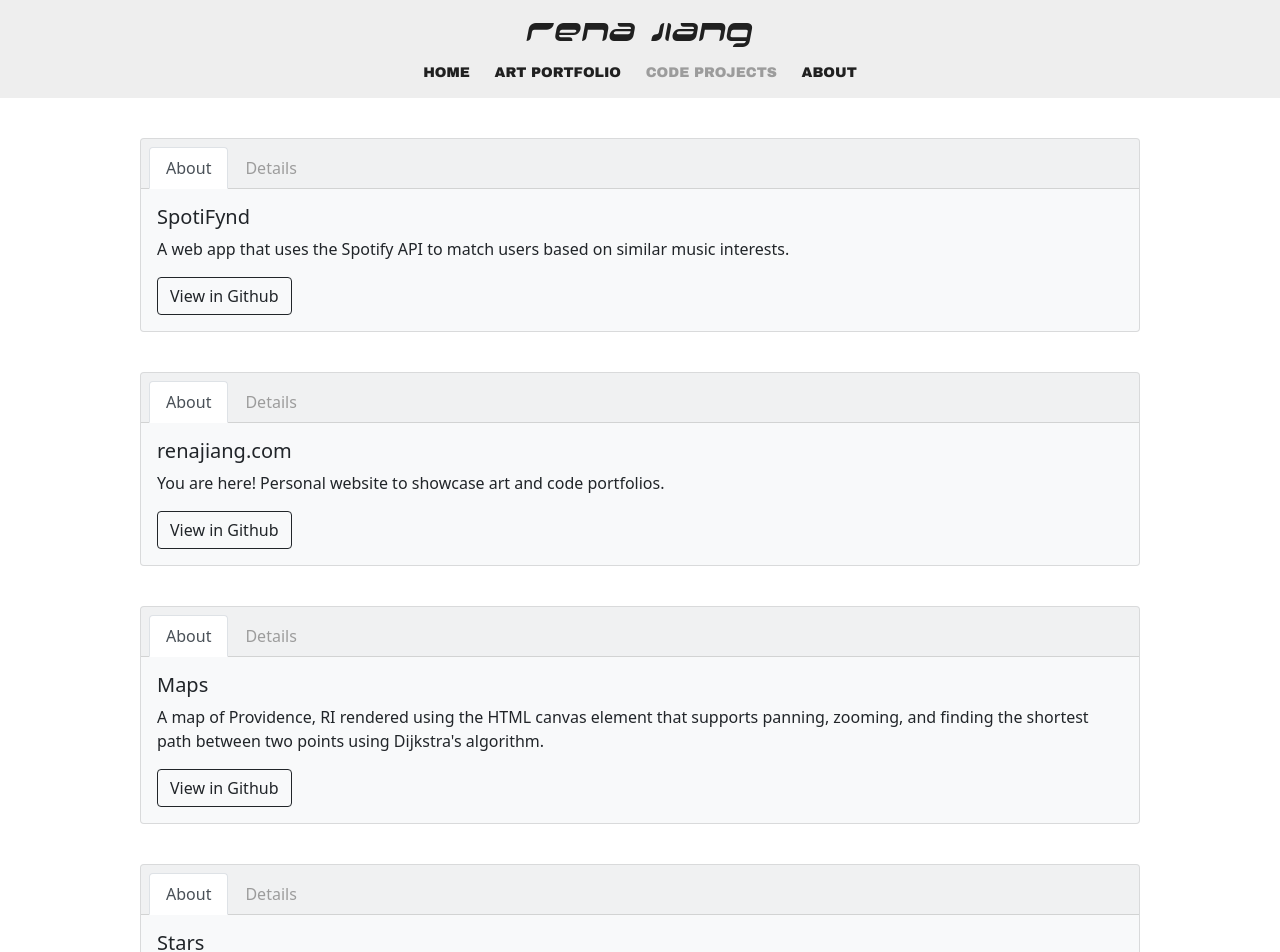
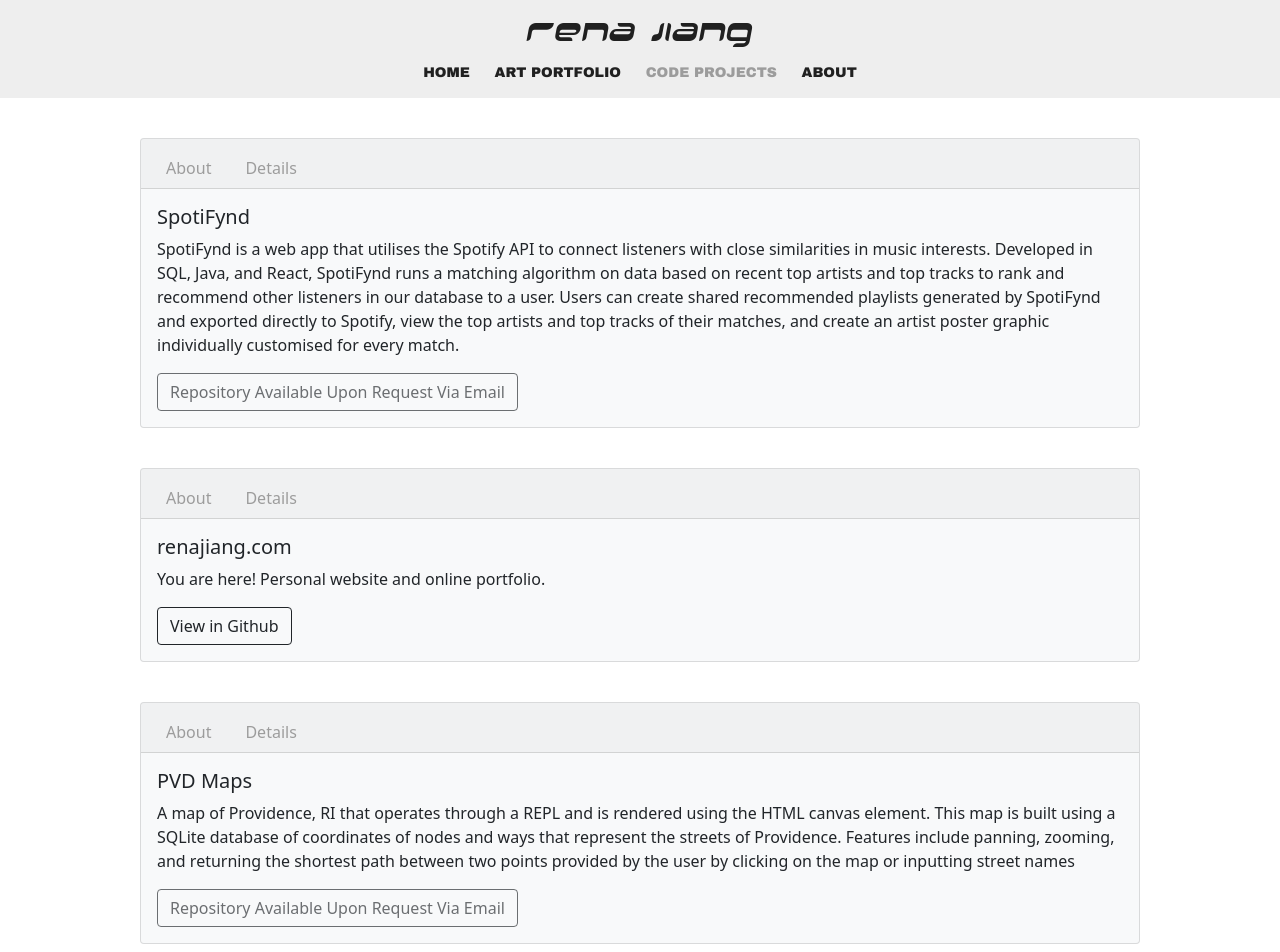
Before and after one commit to renajiang/personal-website, a React (Create React App) app: page /codeprojects in a window 1280 px wide. Shown: the top 952 px of the page. Built offline with nearby package versions, Linux system fonts and the light colour scheme.

Commit message:
updated code project desc

```diff
--- a/src/bars/Footer.js
+++ b/src/bars/Footer.js
@@ -13,11 +13,18 @@ function Footer() {
                 </div>
                 <div className='Footer-link' id="Footer-github">
                     <img className="Footer-link-logo" src={githubLogo} alt="Github Logo"/>
-                    <a target="_blank" rel="noreferrer" className="Footer-link" href="https://github.com/renajiang"> Github </a>
+                    <a target="_blank" rel="noreferrer" className="Footer-link"
+                       href="https://github.com/renajiang">
+                        Github
+                    </a>
                 </div>
                 <div className='Footer-link' id="Footer-linkedin">
                     <img className="Footer-link-logo" src={linkedinLogo} alt="Github Logo"/>
-                    <a target="_blank" rel="noreferrer" className="Footer-link" href="https://www.linkedin.com/in/rena-jiang-8244a6202/"> LinkedIn </a>
+                    <a target="_blank" rel="noreferrer"
+                       className="Footer-link"
+                       href="https://www.linkedin.com/in/renaljiang/">
+                        LinkedIn
+                    </a>
                 </div>
             </div>
         </div>
--- a/src/css/WIP.css
+++ b/src/css/WIP.css
@@ -1,9 +1,5 @@
 .WIP-body {
   height: 70vh;
-  /*background-image: url("/src/images/WIP-background.png");*/
-  /*background-size: contain;*/
-  /*background-repeat: no-repeat;*/
-  /*background-position: center center;*/
   display: flex;
   flex-flow: column;
   justify-content: center;
--- a/src/pages/CodeProjects.js
+++ b/src/pages/CodeProjects.js
@@ -16,13 +16,53 @@ function Project(props) {
         }
     }
 
+    function getButton() {
+        if (props.link) {
+            return (
+                <Button variant="outline-dark" href={props.link} target="_blank" rel="noopener noreferrer">
+                    View in Github
+                </Button>
+            )
+        } else {
+            return (
+                <Button variant="outline-dark" disabled>
+                    Repository Available Upon Request Via Email
+                </Button>
+            )
+        }
+    }
+
+    function getAlgos() {
+        if (props.algos) {
+            return (
+                <div>
+                    <Card.Title>Algorithms & Data Structures</Card.Title>
+                    <Card.Text>{props.algos}</Card.Text>
+                </div>
+            )
+        }
+    }
+
+    function getSpecs() {
+        if (props.specs) {
+            return (
+                <div>
+                    <Card.Title>Full Project Specs</Card.Title>
+                    <a target="_blank" rel="noreferrer" href={props.specs}>
+                        View specs here
+                    </a>
+                </div>
+            )
+        }
+    }
+
     function getCardBody(which) {
         if (which === 'about') {
             return (
                 <Card.Body className='Project-Body'>
                     <Card.Title>{props.title}</Card.Title>
                     <Card.Text>{props.description}</Card.Text>
-                    <Button variant="outline-dark" href={props.link} target="_blank" rel="noopener noreferrer">View in Github</Button>
+                    {getButton()}
                 </Card.Body>
             );
         } else if (which === 'details') {
@@ -30,6 +70,8 @@ function Project(props) {
                 <Card.Body className='Project-Body'>
                     <Card.Title>Languages & Frameworks</Card.Title>
                     <Card.Text>{props.langs}</Card.Text>
+                    {getAlgos()}
+                    {getSpecs()}
                 </Card.Body>
             );
         } else {
@@ -46,12 +88,12 @@ function Project(props) {
                 <Card.Header>
                     <Nav variant="tabs" defaultActiveKey="#first">
                         <Nav.Item>
-                            <Nav.Link href="#first" onSelect={() => updateTab('about')}>
+                            <Nav.Link href="#about" onSelect={() => updateTab('about')}>
                                 About
                             </Nav.Link>
                         </Nav.Item>
                         <Nav.Item>
-                            <Nav.Link href="#link" onSelect={() => updateTab('details')}>
+                            <Nav.Link href="#details" onSelect={() => updateTab('details')}>
                                 Details
                             </Nav.Link>
                         </Nav.Item>
@@ -72,31 +114,52 @@ function CodeProjects() {
             <Navbar currentPage="codeProjects"/>
             <Project
                 title={'SpotiFynd'}
-                description={'A web app that uses the Spotify API to match users based on similar music interests.'}
-                langs={'Java, Spark, SQL, React JS, HTML, CSS'}
-                link={'https://github.com/cs0320-2021/term-project-adai10-dhan22-ksoda-rjiang6'}
+                description={'SpotiFynd is a web app that utilises the Spotify API to connect listeners with close ' +
+                'similarities in music interests. Developed in SQL, Java, and React, SpotiFynd runs a matching ' +
+                'algorithm on data based on recent top artists and top tracks to rank and recommend other listeners in ' +
+                'our database to a user. Users can create shared recommended playlists generated by SpotiFynd and ' +
+                'exported directly to Spotify, view the top artists and top tracks of their matches, and create an ' +
+                'artist poster graphic individually customised for every match.'}
+                langs={'Java, Spark, SQL, React, HTML, CSS'}
+                algos={'SpotiFynd retrieves each user\'s top 15 artists and top 30 tracks of the past three months and ' +
+                'quantifies this data in terms of audio features like genre, acousticness, tempo, and danceability. ' +
+                'Each user\'s data is then vectorised and added to a k-D tree. The matching algorithm conducts a search ' +
+                'on the k-D tree for the closest 5 matches and outputs those matches to the user. The shared playlist ' +
+                'feature feeds the retrieved data of two users that have matched to the Spotify recommender algorithm ' +
+                'and creates a new playlist that is exported to Spotify account of the user that requested the playlist.'}
             />
             <Project
                 title={'renajiang.com'}
-                description={'You are here! Personal website to showcase art and code portfolios.'}
-                langs={'React JS, HTML, CSS'}
+                description={'You are here! Personal website and online portfolio.'}
+                langs={'React, HTML, CSS, Bootstrap'}
                 link={'https://github.com/renajiang/personal-website'}
             />
             <Project
-                title={'Maps'}
-                description={'A map of Providence, RI rendered using the HTML canvas element ' +
-                'that supports panning, zooming, and finding the shortest path between two points' +
-                ' using Dijkstra\'s algorithm.'}
-                langs={'Java, Spark, SQL, React JS, HTML, CSS'}
-                link={'https://github.com/renajiang/personal-website'}
+                title={'PVD Maps'}
+                description={'A map of Providence, RI that operates through a REPL and is rendered using the ' +
+                'HTML canvas element. This map is built using a SQLite database of coordinates of nodes and ways that ' +
+                'represent the streets of Providence. Features include panning, zooming, and returning the shortest ' +
+                'path between two points provided by the user by clicking on the map or inputting street names'}
+                langs={'Java, Spark, SQL, React, HTML, CSS'}
+                algos={'This map uses a series of SQL calls to retrieve the corresponding ways from the SQLite database ' +
+                'and display them to the user. A k-D tree is built with all nodes in the database to retrieve the ' +
+                'closest node to a user\'s mouse click on the map, and the shortest route between two nodes is ' +
+                'calculated using an A* search algorithm on a constructed graph. Google guava caching is ' +
+                'implemented to optimise query time. The Maps webapp makes regular calls to a check-in server that ' +
+                'provides dummy check-in data, which is then displayed in real time. Check-ins can be looked up by name ' +
+                'and deleted.'}
             />
             <Project
-                title={'Stars'}
-                description={'A web app that finds neighbouring stars from any other star or ' +
-                'coordinate location in database of over a ten thousand stars in the Milky Way ' +
-                'using a k-D tree algorithm.'}
-                langs={'Java, Spark, SQL, React JS, HTML, CSS'}
-                link={'https://github.com/renajiang/personal-website'}
+                title={'Database'}
+                description={'Database is a project that allows multiple clients (multi-threading) to add, query, ' +
+                'print, and remove from a database which consists of nodes in a binary search tree. All modifications are ' +
+                'made in a thread-safe way via fine-grained locking. The server uses a condition variable and mutex to ' +
+                'handle stop and go commands that respectively pause and resume client activity. The server responds ' +
+                'to the signals EOF and SIGINT, freeing all malloced space to prevent memory leaks and cancelling ' +
+                'threads at a safe cancellation point. SIGPIPE is masked off to prevent the server from terminating ' +
+                'when a client thread disconnects.'}
+                langs={'C'}
+                specs={'https://drive.google.com/file/d/1bgaRHnMtk_2xIRd2TOWS9Rs5geBaNy9b/view?usp=sharing'}
             />
             <Footer/>
         </div>
```
